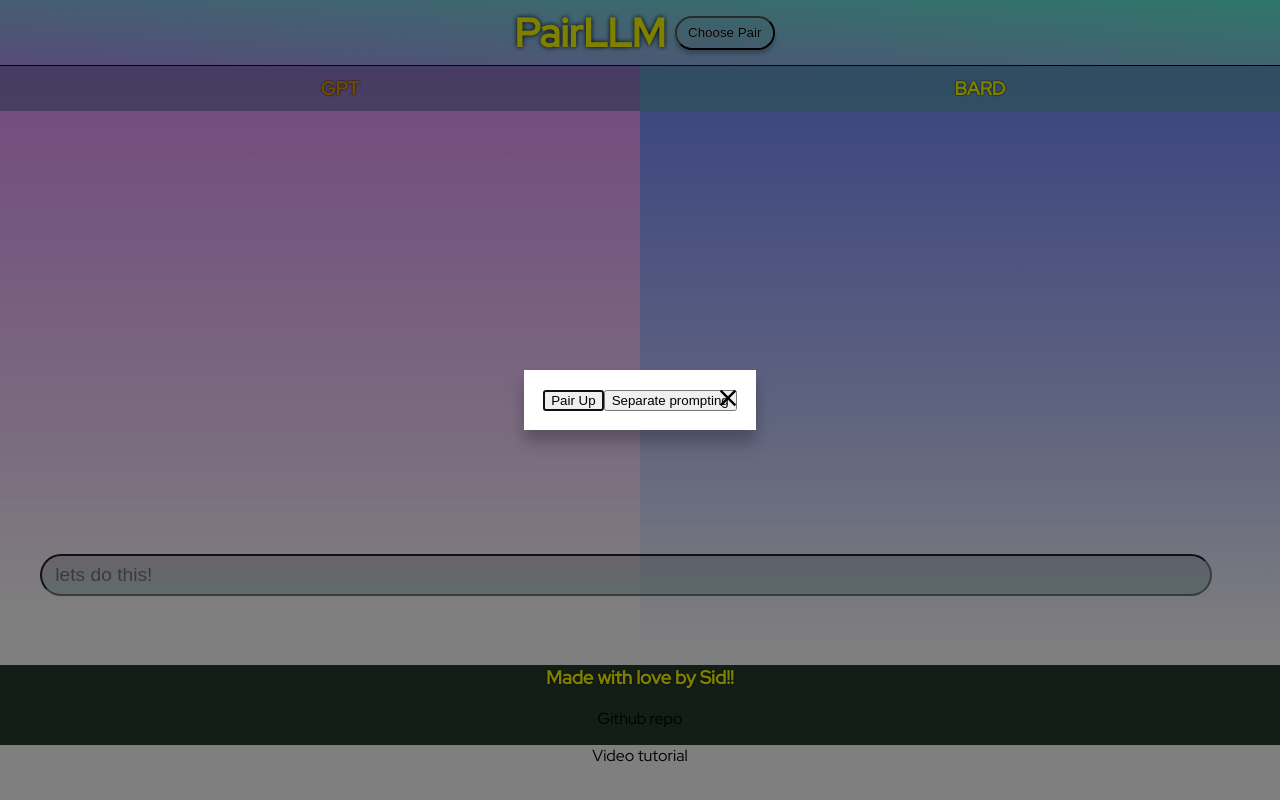
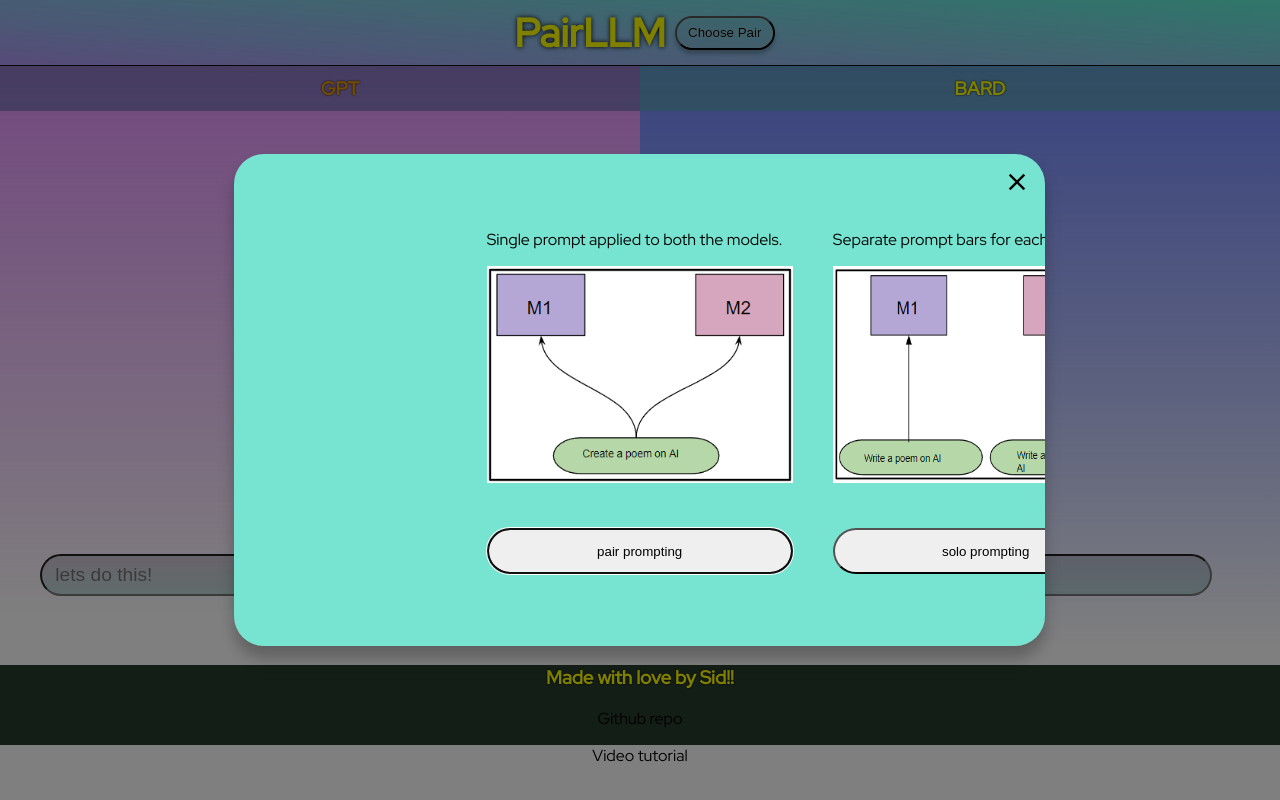
Before and after one commit to Sidharth004/pairllm, a React (Vite) app in the folder pairllm/: page / in a window 1280 px wide. Built offline with nearby package versions, Linux system fonts and the light colour scheme.

Commit message:
modal - custom styles and content

```diff
--- /dev/null
+++ b/pairllm/src/CustomModal.css
@@ -0,0 +1,37 @@
+
+.customModal{
+    width: 773px;
+    height: 454px;
+    border-radius: 30px;
+    background-color: #77E4D1;
+}
+.modal-content-parent{
+    display: flex;
+    margin-left: auto;
+    margin-right: auto;
+    margin-top: 40px;
+    margin-bottom: 40px;
+    /* align-items: center; */
+    width: 306px;
+
+
+
+    justify-content:space-around;
+}
+.modal-content1{
+    margin-right: 20px;
+}
+.modal-content2{
+    margin-left: 20px;
+}
+.modal-btn{
+    margin-top: 40px;
+    width: 306px;
+    height: 46px;
+    border-radius: 25px;
+}
+
+img{
+    width: 306px;
+    height: 217px;
+}
--- a/pairllm/src/CustomModal.jsx
+++ b/pairllm/src/CustomModal.jsx
@@ -1,6 +1,7 @@
 import React from "react";
 import { Modal } from 'react-responsive-modal';
 import 'react-responsive-modal/styles.css';
+import './CustomModal.css';
 
 const CustomModal =({open,onClose,onOptionChange})=>{
     console.log('MODAL OPEN',open);
@@ -10,7 +11,7 @@
             <Modal
             open={open}
             onClose={onClose}
-            style={{content : {width:'200px',height:'200px'}}}
+            // style={{content : {width:100,height:'200px'}}}
             center
             classNames = {{
                 overlay: 'customOverlay',
@@ -18,9 +19,23 @@
             }}
 
             >
+            <div className="modal-content-parent">
+                <div className="modal-content1">
+                    <p>Single prompt applied to both the models.</p>
+                    <img src="src\assets\chat_opt_A.png" alt="" />
+                    <button className="modal-btn" onClick ={()=> onOptionChange('A')}> pair prompting</button>
+                </div>
+                <div className="modal-content2">
+                    <p>Separate prompt bars for each model.</p>
+                    <img src="src\assets\chat_opt_B.png" alt="" />
+                    <button className="modal-btn" onClick ={()=>onOptionChange('B')}>solo prompting</button>
+                </div>
+            </div>
 
-            <button onClick ={()=> onOptionChange('A')}> Pair Up</button>
-            <button onClick ={()=>onOptionChange('B')}>Separate prompting</button>
+
+
+
+
 
             </Modal>
 
```
Also changed, not shown: pairllm/src/assets/chat_opt_A.png (added), pairllm/src/assets/chat_opt_B.png (added).
